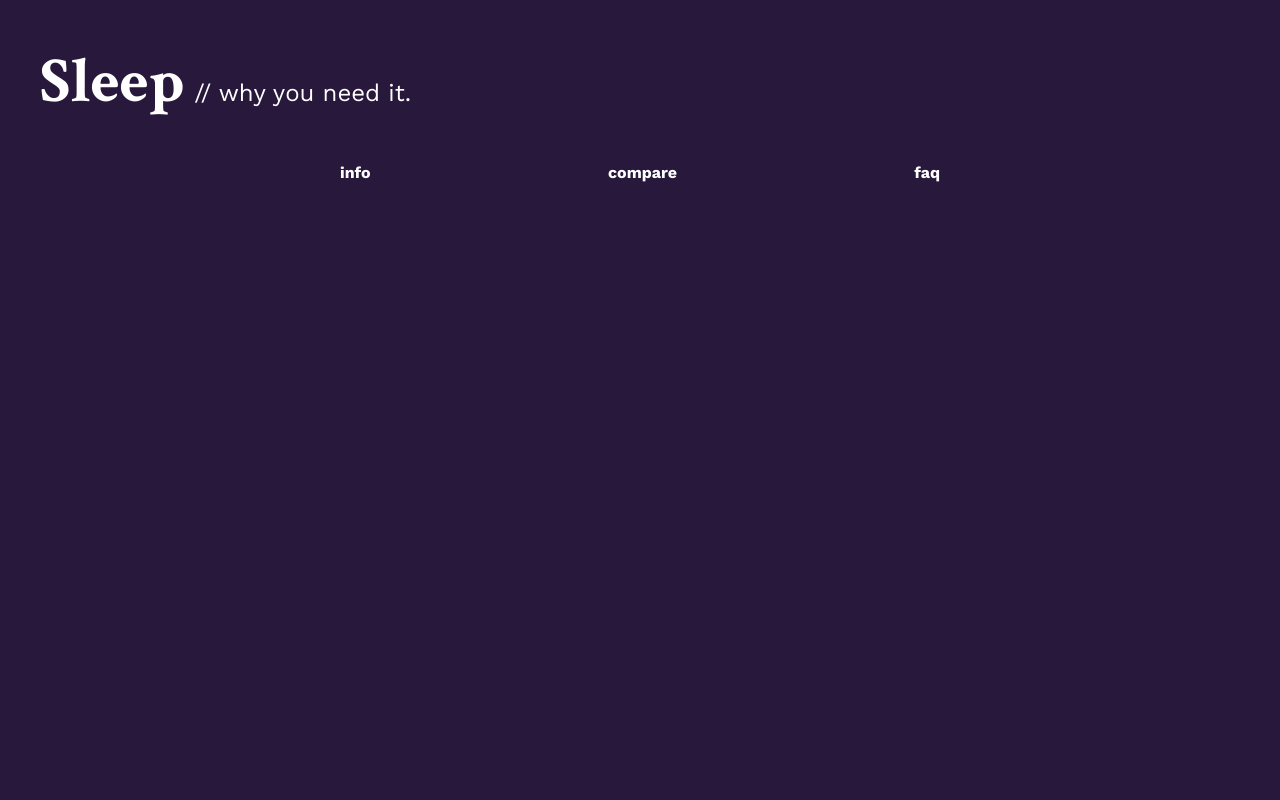
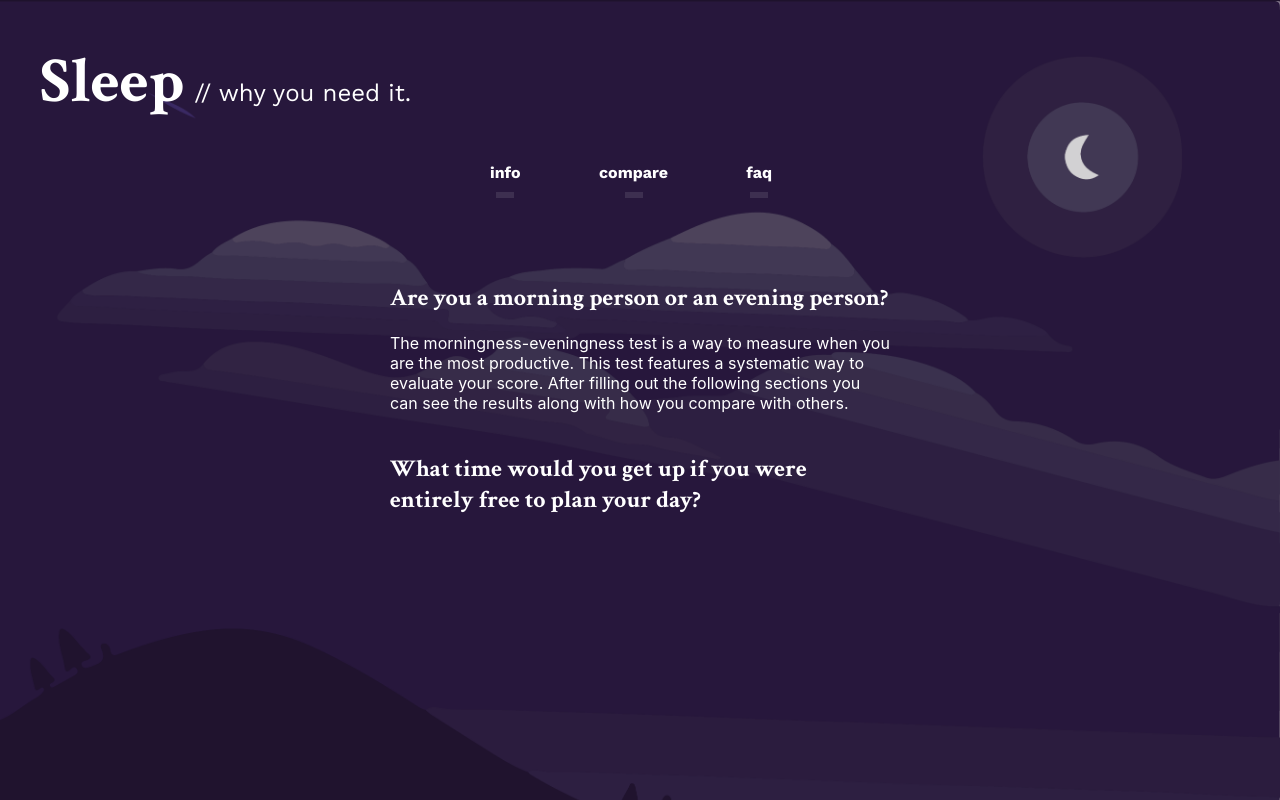
Before and after one commit to Justinzh1/sleep, a React (Create React App) app: page /quiz in a window 1280 px wide. Built offline with nearby package versions, Linux system fonts and the light colour scheme.

Commit message:
Start adding quiz questions

```diff
--- a/src/App.css
+++ b/src/App.css
@@ -32,7 +32,10 @@
 }
 
 html {
-	background-color: #27183C;
+	background-color: #1E122C;
 	color: white;
 	font-family: work-sans;
+	background-image: url("./images/bg-3.png");
+	background-size: cover;
+	background-repeat: no-repeat;
 }
--- a/src/App.js
+++ b/src/App.js
@@ -1,8 +1,8 @@
 import React, { Component } from 'react';
-import logo from './logo.svg';
 import { BrowserRouter as Router, Route } from "react-router-dom";
 import Home from './components/Home/index';
 import Navbar from './components/Navbar/index';
+import Quiz from './components/quiz/index';
 import './App.css';
 
 class App extends Component {
@@ -12,6 +12,7 @@ class App extends Component {
 				<div>
 					<Navbar />
 					<Route exact path="/" component={Home} />
+					<Route exact path="/quiz" component={Quiz} />
 				</div>
 			</Router>
     );
--- a/src/components/Home/index.js
+++ b/src/components/Home/index.js
@@ -6,7 +6,6 @@ class Home extends Component {
 	render () {
 		return (
 			<div>
-				<h1> Home </h1>
 			</div>
 		);
 	}
--- a/src/components/Navbar/Navbar.css
+++ b/src/components/Navbar/Navbar.css
@@ -21,12 +21,12 @@
 }
 
 .navbar-menu {
-	width: 50%;
-	min-width: 300px;
+	width: 300px;
 	margin: 0 auto;
 	display: flex;
 	justify-content: space-between;
 	padding: 40px 0;
+	text-align: center;
 }
 
 .navbar-menu a {
@@ -34,4 +34,22 @@
 	font-family: Work Sans, sans-serif;
 	text-decoration: none;
 	font-weight: bold;
+	margin: 0;
 }
+
+.navbar-menu a::after {
+	content: " ";
+	width: 12px;
+	display: inline-block;
+	border: 3px solid white;
+	position: relative;
+	top: 1.25em;
+	left: -50%;
+	opacity: 0.1;
+	transition: 500ms ease-out;
+}
+
+.navbar-menu a:hover:after {
+	border: 3px solid white;
+	opacity: 1;
+}
--- /dev/null
+++ b/src/components/questions.js
@@ -0,0 +1,17 @@
+export default {
+	questions: [
+		{
+			id: 1,
+			question: "What time would you get up if you were entirely free to plan your day?",
+			options:
+				{
+					5: "5:00 – 6:30 AM",
+					4: "6:30 – 7:45 AM",
+					3: "7:45 – 9:45 AM",
+					2: "9:45 – 11:00 AM",
+					1: "11:00 AM – 12 PM",
+					0: "12 PM – 5:00 AM"
+				}
+		}
+	]
+}
--- /dev/null
+++ b/src/components/quiz/Quiz.css
@@ -0,0 +1,12 @@
+.quiz-container {
+	width: 500px;
+	margin: 0 auto;
+}
+
+.quiz-container h2 {
+	font-family: Crimson Text, serif;
+}
+
+.quiz-question-container {
+	margin-top: 40px;
+}
--- /dev/null
+++ b/src/components/quiz/index.js
@@ -0,0 +1,49 @@
+import React, { Component } from 'react';
+import { Link } from 'react-router-dom';
+import questions from '../questions.js';
+import './Quiz.css';
+
+class Quiz extends Component {
+
+	get_questions() {
+		var q = [];
+		console.log(questions);
+		questions.questions.forEach((qu, i) => {
+    	console.log(qu);
+			q.push(
+				<QuizQuestion
+					question={qu.question}
+					key={qu.id}
+				/>
+			);
+		});
+		return q;
+	}
+
+	render () {
+		let q = this.get_questions();
+		return (
+			<div className="quiz-container">
+				<h2 className="quiz-question">Are you a morning person or an evening person?</h2>
+				<p>The morningness-eveningness test is a way to measure when you are the most productive. This test features a systematic way to evaluate your score. After filling out the following sections you can see the results along with how you compare with others. </p>
+				{q}
+			</div>
+		);
+	}
+}
+
+class QuizQuestion extends Component {
+	render () {
+		return (
+			<div className="quiz-question-container">
+				<h2 className="quiz-question">
+					{ this.props.question }
+				</h2>
+				<table>
+				</table>
+			</div>
+		);
+	}
+}
+
+export default Quiz;
```
Also changed, not shown: src/images/bg-3.png (added), src/images/bg.png (added).
